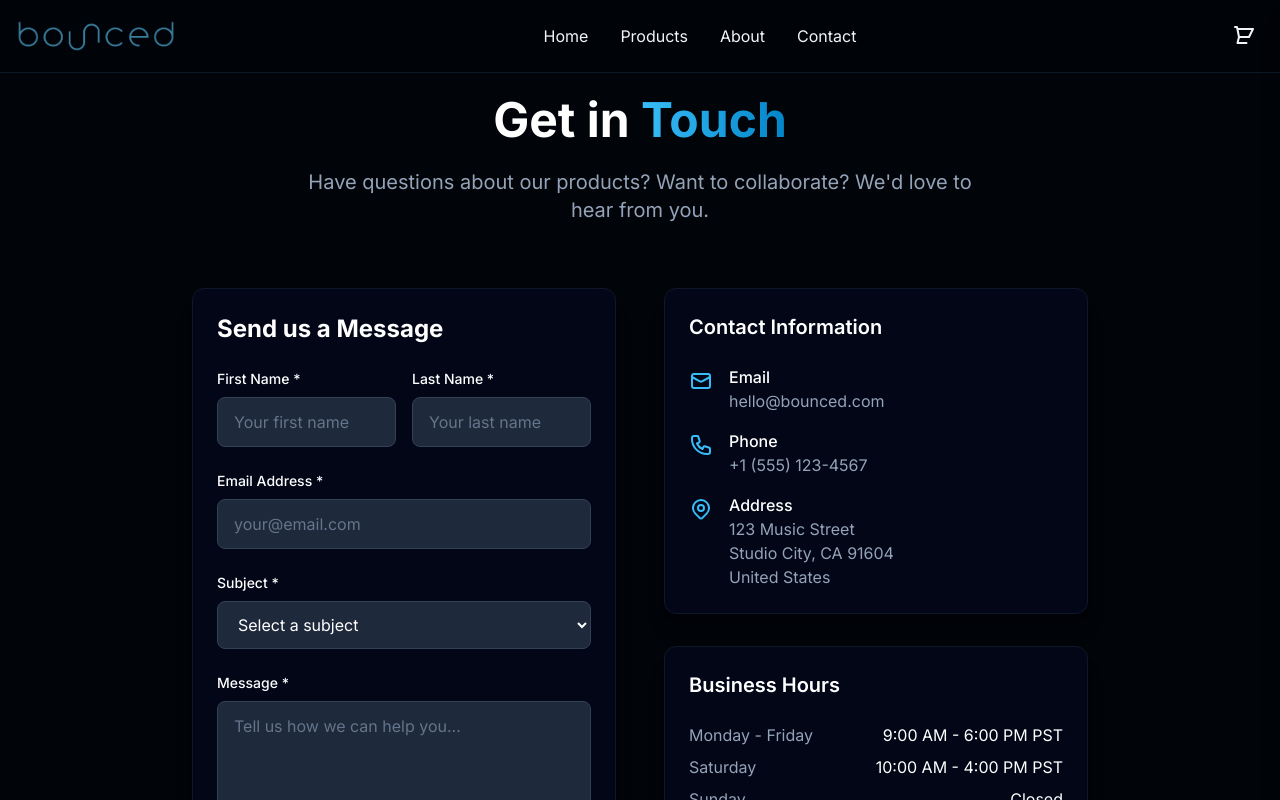
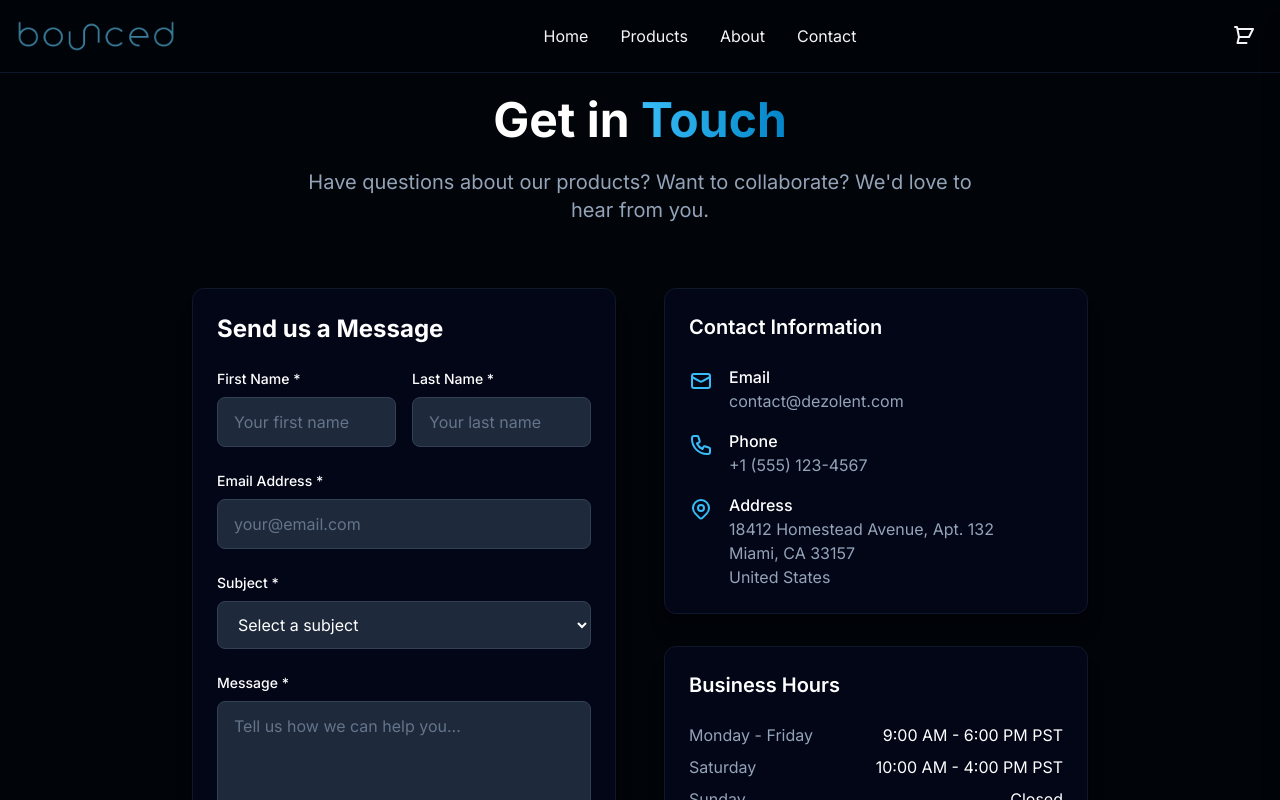
Before and after one commit to dezolent/bounced-studio, a Nuxt app: page /contact in a window 1280 px wide. Shown: the top 800 px of the page. Built offline with nearby package versions, Linux system fonts and the light colour scheme.

Commit message:
Updated contact.vue

```diff
--- a/pages/contact.vue
+++ b/pages/contact.vue
@@ -126,7 +126,7 @@
                   </div>
                   <div>
                     <p class="text-white font-medium">Email</p>
-                    <p class="text-dark-300">hello@bounced.com</p>
+                    <p class="text-dark-300">contact@dezolent.com</p>
                   </div>
                 </div>
 
@@ -152,8 +152,8 @@
                   <div>
                     <p class="text-white font-medium">Address</p>
                     <p class="text-dark-300">
-                      123 Music Street<br>
-                      Studio City, CA 91604<br>
+                      18412 Homestead Avenue, Apt. 132<br>
+                      Miami, CA 33157<br>
                       United States
                     </p>
                   </div>
```
